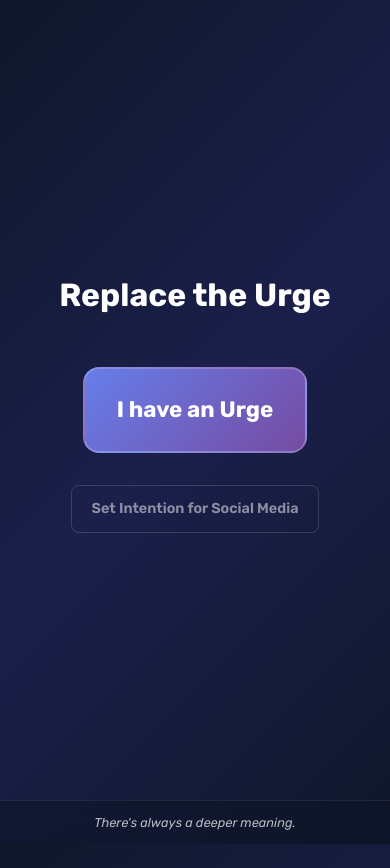
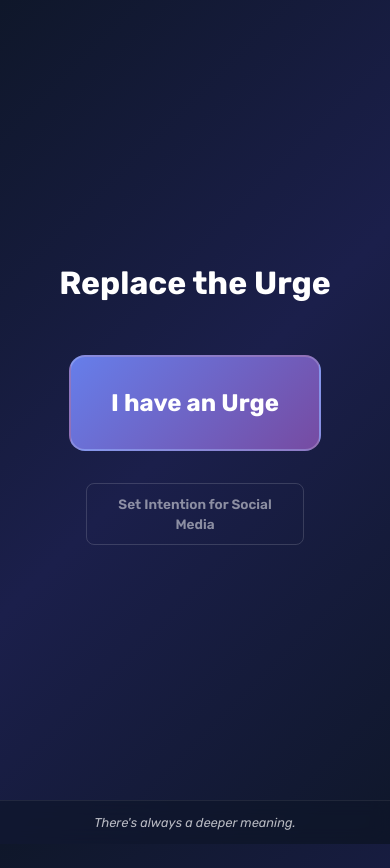
Before and after one commit to lucasbwein/Urge-Replacer, a React (Create React App) app: page / in a window 390 px wide. Built offline with nearby package versions, Linux system fonts and the light colour scheme.

Commit message:
Made urge button larger

```diff
--- a/src/App.css
+++ b/src/App.css
@@ -1103,14 +1103,18 @@ button:active {
   }
 
   .big__button {
-    padding: 1.5rem 2rem;
-    font-size: 1.4rem;
+    padding: 1.75rem 2.5rem;
+    font-size: 1.5rem;
+    max-width: 100%;
   }
 
   .set-intention {
-    padding: 0.75rem 1.25rem;
-    font-size: 0.9rem;
+    padding: 0.6rem 1rem;
+    font-size: 0.85rem;
     min-height: 44px;
+    max-width: 80%;
+    margin-left: auto;
+    margin-right: auto;
   }
 
   .urge__title {
```
